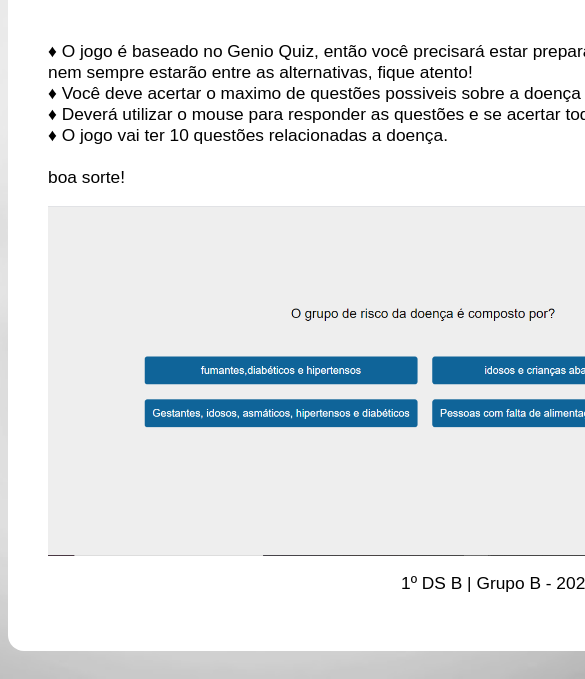
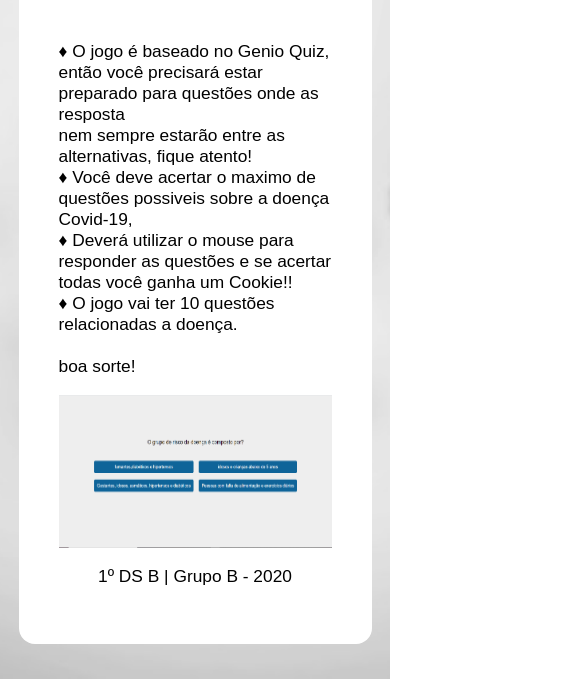
Before and after one commit to WayneRochaEtec/Covid-Quiz, a plain HTML site: page instrucoes.html in a window 390 px wide. Shown: the part 165-844 px from the top of the page, 585 px wide, since content can reach past the window. Drawn offline with Linux system fonts and the light colour scheme.

Commit message:
<style> basic responsive corrrections

```diff
--- a/css/creditos.css
+++ b/css/creditos.css
@@ -9,7 +9,7 @@
     background-size: cover;
 }
 div {
-	width: 900px;
+	width: 70vw;
 	background-color: #FFFFFF;
 	margin: 40px auto 20px auto;
 	padding: 50px;
--- a/css/instrucoes.css
+++ b/css/instrucoes.css
@@ -9,13 +9,12 @@
 }
 
 div {
-	width: 900px;
+	width: 70vw;
 	background-color: #FFFFFF;
 	margin: 40px auto 10px auto;
 	padding: 40px;
 	border-radius: 1em;
 }
-
 div h2{
 	font-family: arial, sans-serif;
 	font-size: 24pt;
@@ -33,7 +32,11 @@ img {
 	position: center;
 	left: 200px;
 	top: 5px;
-	}
+	width: 100%;
+	height: auto;
+	image-rendering: optimizeQuality;
+	aspect-ratio: 16 / 9;
+}
 
 footer#ropape {
 	clear: both;
--- a/css/questões.css
+++ b/css/questões.css
@@ -175,9 +175,7 @@ b:hover {
         font-size: .8em;
     }
     .estado__img {
-        position: absolute;
-        top: -5vh;
-        left: -85vw;
+        left: -50vw;
         transform: scale(.2);
         display: none;
     }
```
